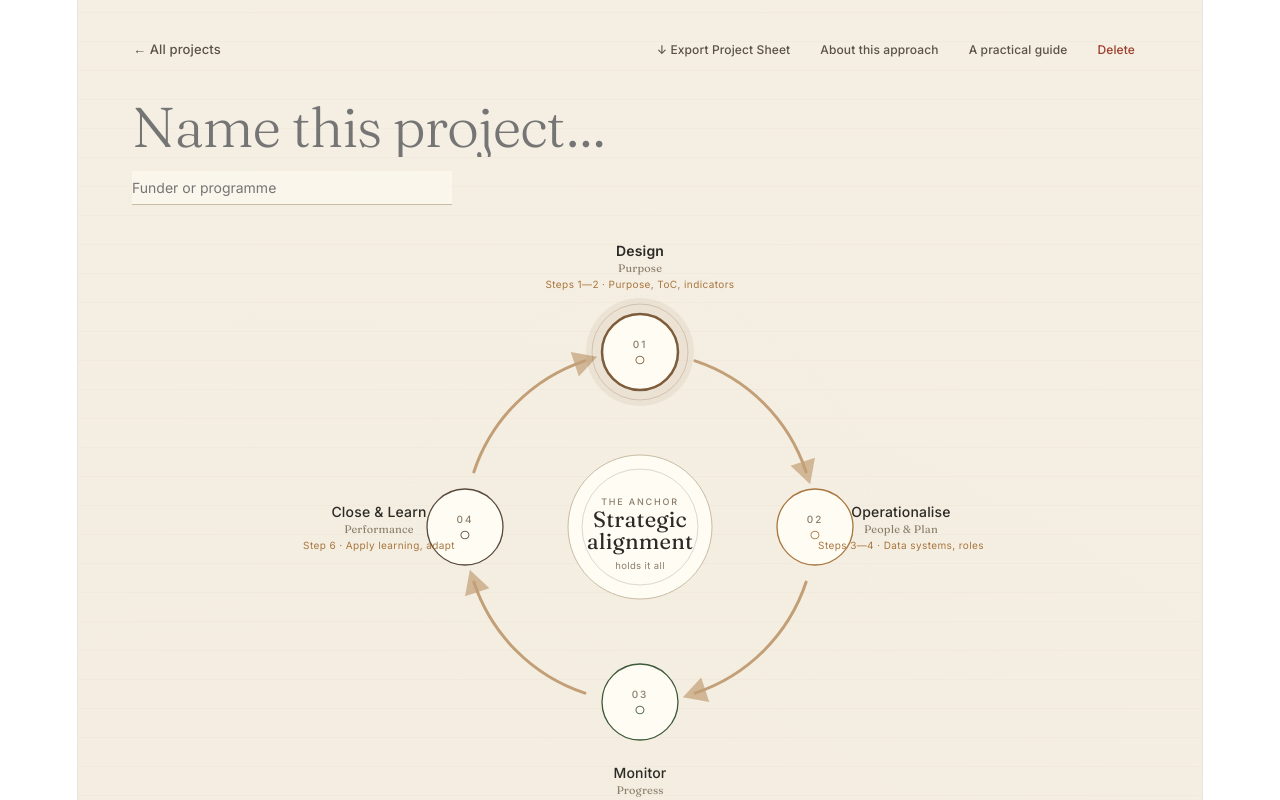
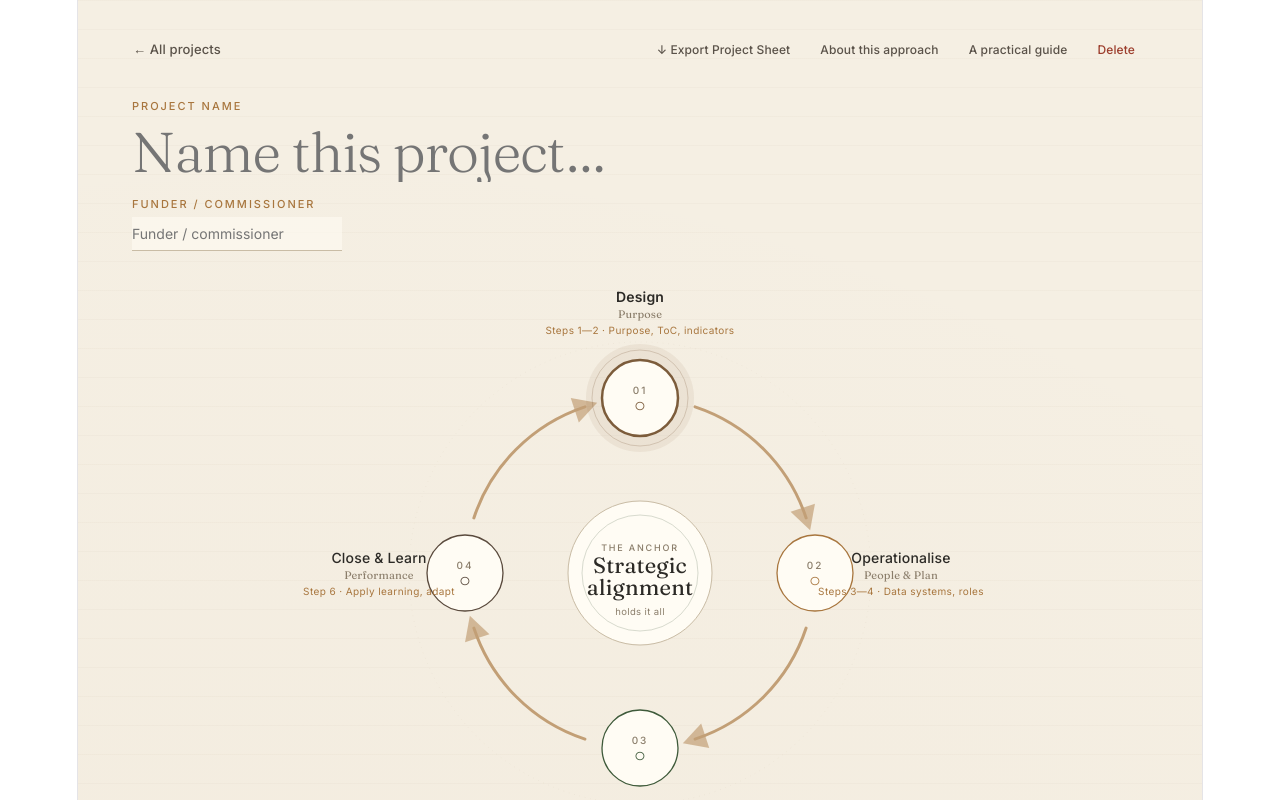
Before and after one commit to ewspartnership/project-workbook, a React (Vite) app: page / in a window 1280 px wide. Both pictures are taken after a click on the button "+ Begin a new project". Shown: the top 800 px of the page. Built offline with nearby package versions, Linux system fonts and the light colour scheme.

Commit message:
polish nav consistency, project name field labelling, focus on new project

```diff
--- a/src/App.jsx
+++ b/src/App.jsx
@@ -1,4 +1,4 @@
-import React, { useState, useEffect } from 'react';
+import React, { useState, useEffect, useRef } from 'react';
 
 // ============================================
 // PROJECT WORKBOOK v2
@@ -759,8 +759,8 @@ function Home({ projects, onOpen, onAdd, onDelete, onMethodology, onGuide }) {
             </p>
           </div>
           <div style={{ display: 'flex', gap: 8, flexWrap: 'wrap', justifyContent: 'flex-end' }}>
-            <button className="btn btn-ghost" onClick={onGuide} style={{ fontSize: 12, letterSpacing: '0.1em', textTransform: 'uppercase' }}>A practical guide →</button>
-            <button className="btn btn-ghost" onClick={onMethodology} style={{ fontSize: 12, letterSpacing: '0.1em', textTransform: 'uppercase' }}>About this approach →</button>
+            <button className="btn btn-ghost" onClick={onGuide} style={{ fontSize: 12, letterSpacing: '0.1em', textTransform: 'uppercase' }}>A practical guide</button>
+            <button className="btn btn-ghost" onClick={onMethodology} style={{ fontSize: 12, letterSpacing: '0.1em', textTransform: 'uppercase' }}>About this approach</button>
           </div>
         </div>
       </header>
@@ -1145,6 +1145,8 @@ function BotanicalMark() {
 // ============================================
 function ProjectView({ project, update, onBack, onDelete, onMethodology, onGuide }) {
   const [stage, setStage] = useState(project.stage === 'done' ? 'close' : project.stage);
+  const nameRef = useRef(null);
+  useEffect(() => { if (!project.name && nameRef.current) nameRef.current.focus(); }, []);
 
   return (
     <div style={{ maxWidth: 1080, margin: '0 auto', padding: '32px 32px 80px' }}>
@@ -1161,7 +1163,9 @@ function ProjectView({ project, update, onBack, onDelete, onMethodology, onGuide
 
       {/* Project title */}
       <header style={{ marginBottom: 40 }}>
+        <div style={{ fontSize: 11, fontWeight: 500, letterSpacing: '0.18em', textTransform: 'uppercase', color: '#A8763E', marginBottom: 8 }}>Project name</div>
         <input
+          ref={nameRef}
           type="text"
           value={project.name}
           onChange={(e) => update(p => ({ ...p, name: e.target.value }))}
@@ -1181,13 +1185,16 @@ function ProjectView({ project, update, onBack, onDelete, onMethodology, onGuide
           }}
         />
         <div style={{ display: 'flex', gap: 24, marginTop: 14, flexWrap: 'wrap' }}>
+          <div>
+            <div style={{ fontSize: 11, fontWeight: 500, letterSpacing: '0.18em', textTransform: 'uppercase', color: '#A8763E', marginBottom: 4 }}>Funder / commissioner</div>
             <input
               type="text"
               value={project.funder}
               onChange={(e) => update(p => ({ ...p, funder: e.target.value }))}
-            placeholder="Funder or programme"
+              placeholder="Funder / commissioner"
               style={{ maxWidth: 320, fontSize: 14, color: '#5A5249' }}
             />
+          </div>
         </div>
       </header>
 
```
Lines whose indentation alone changed are shown as unchanged.
